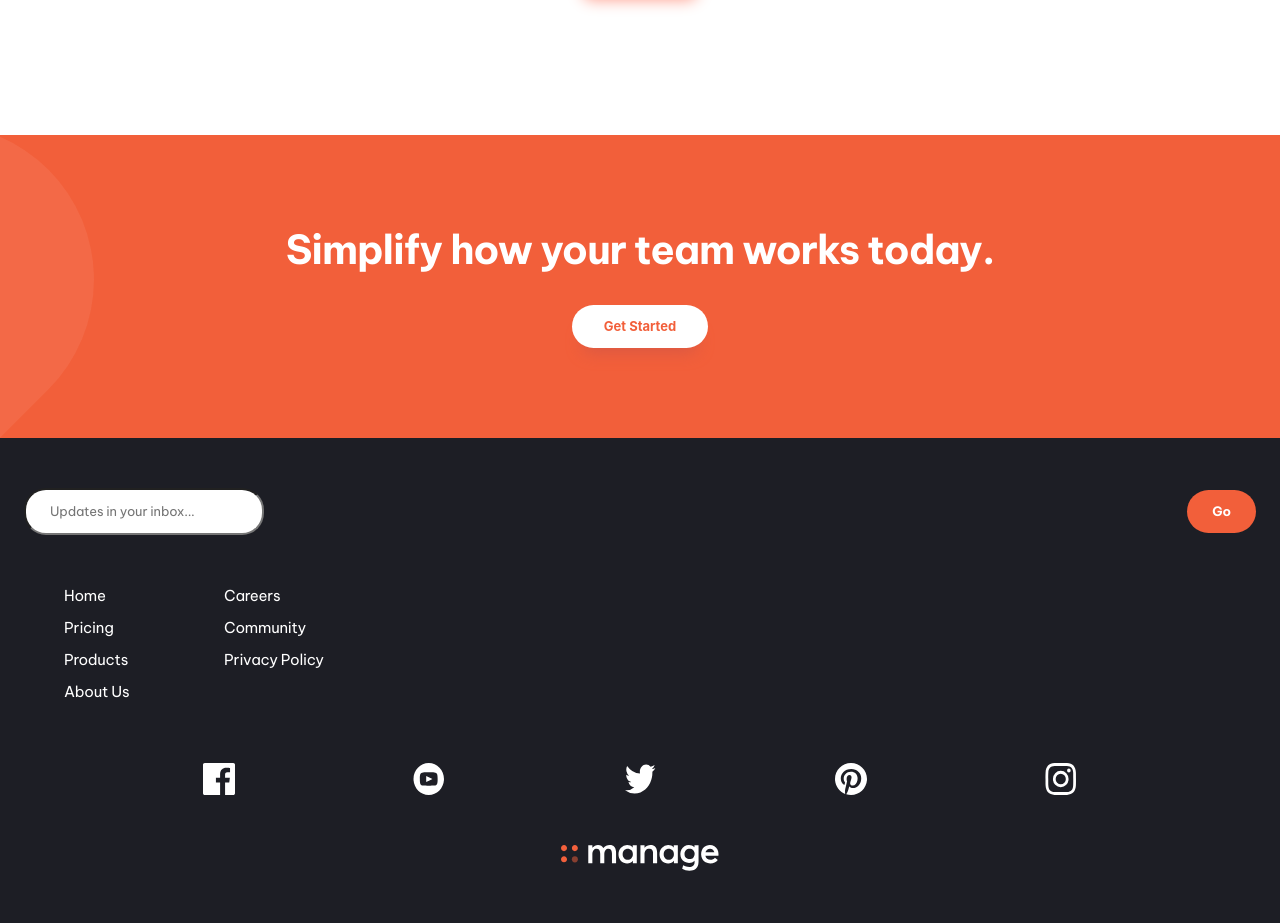
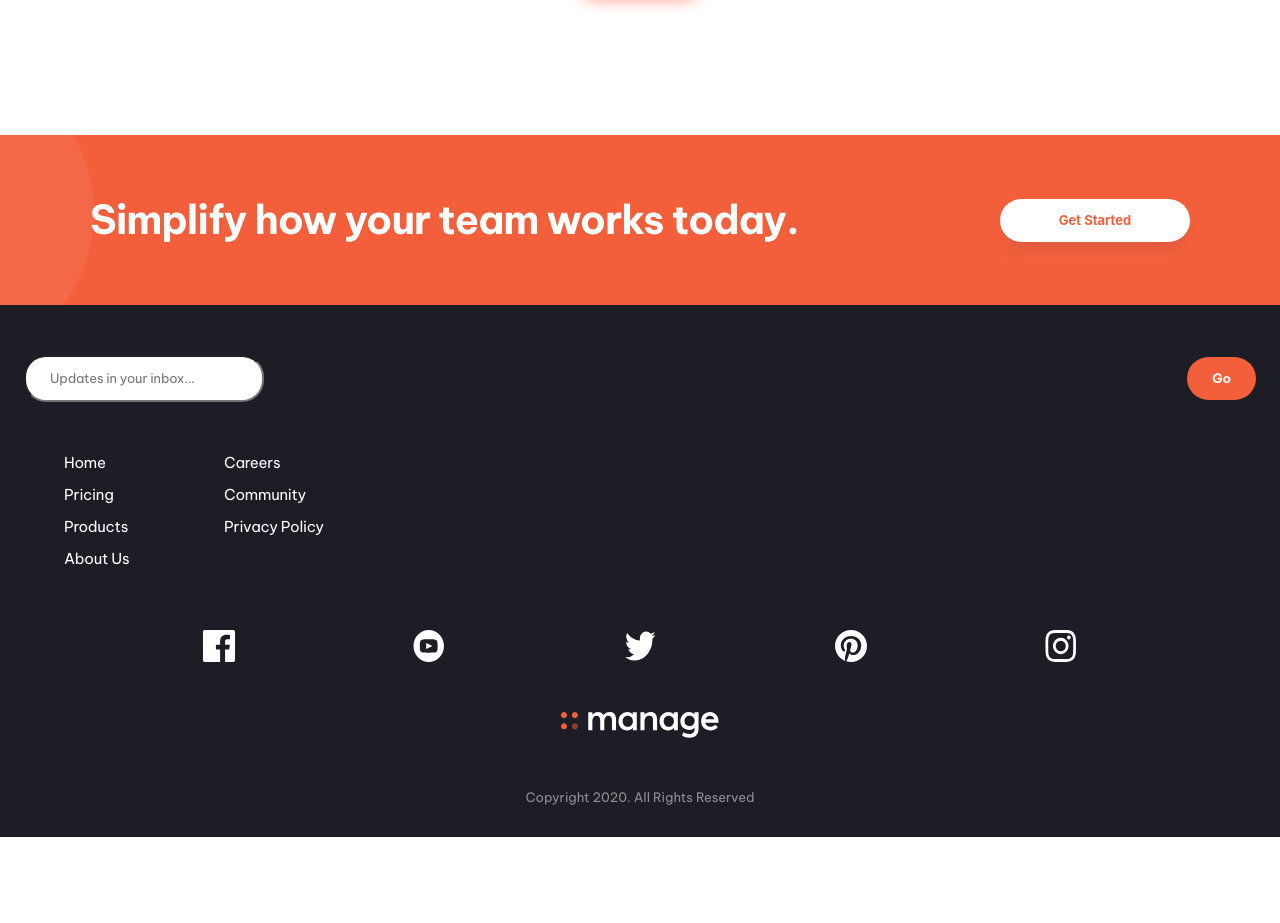
Before and after one commit to kpav33/manage-landing-page, a Next.js app: page / in a window 1280 px wide. Shown: the part 1760-2683 px from the top of the page. After the commit the page ends 2597 px from the top, so only its background shows below. Built offline with nearby package versions, Linux system fonts and the light colour scheme.

Commit message:
Add desktop styling for simplify section

```diff
--- a/components/Simplify/Simplify.module.css
+++ b/components/Simplify/Simplify.module.css
@@ -10,6 +10,19 @@
     padding: 90px 28px;
 }
 
+@media only screen and (min-width: 992px) {
+    .container {
+       display: grid;
+       grid-template: 1fr / 80% 20%;
+       gap: 150px;
+       padding: 60px 165px 60px 165px;
+    }
+
+    .container > h2 {
+        margin-right: 0px;
+    }
+}
+
 .container h2 {
     font-weight: 700;
     font-size: 40px;
@@ -19,6 +32,14 @@
     color: #FFF;
     margin-bottom: 30px;
 }
+
+@media only screen and (min-width: 992px) {
+    .container h2 {
+        text-align: left;
+        margin-bottom: 0px;
+    }
+}
+
 
 .container button {
     border: none;
@@ -30,4 +51,12 @@
     font-size: 13px;
     line-height: 19px;
     padding: 12px 32px;
+    transition: all 0.5s;
 }
+
+@media only screen and (min-width: 992px) {
+    .container button:hover {
+        cursor: pointer;
+        color: rgba(242, 95, 58, 0.5);
+    }
+}
```
